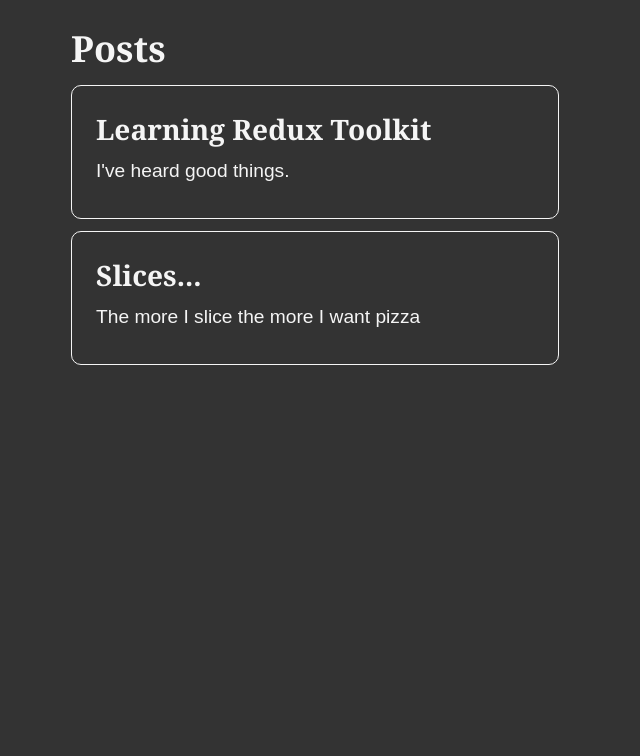
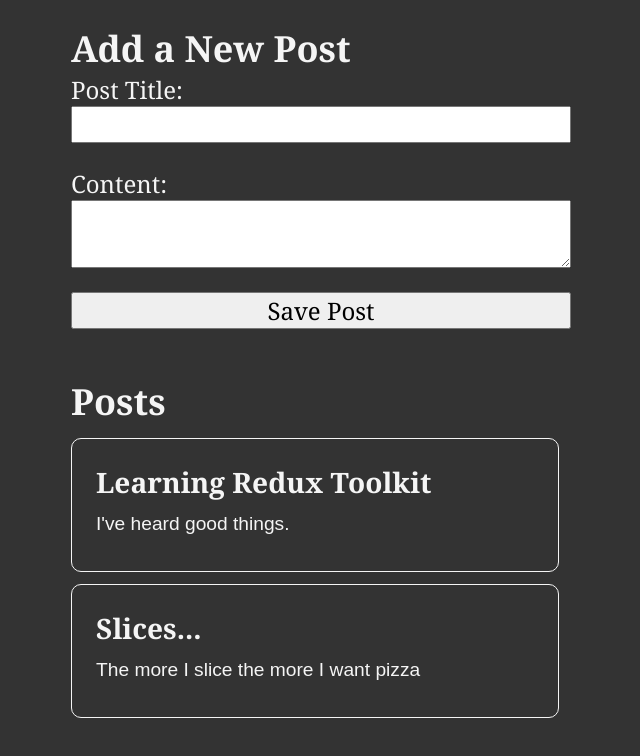
Before and after one commit to floydcoder/Redux-Create-Simple-Post, a React (Create React App) app: page / in a window 1280 px wide. Shown: the top 756 px of the page, without its empty margins (319-959 px from the left). Built offline with nearby package versions, Linux system fonts and the light colour scheme.

Commit message:
add a new post

```diff
--- a/src/App.js
+++ b/src/App.js
@@ -1,7 +1,10 @@
 import PostList from './features/posts/PostList';
+import AddPostForm from './features/posts/AddPostForm';
+
 function App() {
   return (
     <main className='App'>
+      <AddPostForm />
       <PostList />
     </main>
   );
--- /dev/null
+++ b/src/features/posts/AddPostForm.js
@@ -0,0 +1,56 @@
+import { useState } from 'react';
+import { useDispatch } from 'react-redux';
+import { nanoid } from '@reduxjs/toolkit';
+import { postAdded } from './postSlice';
+
+const AddPostForm = () => {
+  // for temporary states we can still use useState()
+  const [title, setTitle] = useState('');
+  const [content, setContent] = useState('');
+  const dispatch = useDispatch();
+
+  const onTitleChanged = (e) => setTitle(e.target.value);
+  const onContentChanged = (e) => setContent(e.target.value);
+
+  const onSavePostClicked = () => {
+    if (title && content) {
+      dispatch(
+        postAdded({
+          id: nanoid(),
+          title,
+          content,
+        })
+      );
+      setTitle('');
+      setContent('');
+    }
+  };
+
+  return (
+    <section>
+      <h2>Add a New Post</h2>
+      <form>
+        <label htmlFor='postTitle'>Post Title:</label>
+        <input
+          type='text'
+          id='postTitle'
+          name='postTitle'
+          value={title}
+          onChange={onTitleChanged}
+        />
+        <label htmlFor='postContent'>Content:</label>
+        <textarea
+          id='postContent'
+          name='postContent'
+          value={content}
+          onChange={onContentChanged}
+        />
+        <button type='button' onClick={onSavePostClicked}>
+          Save Post
+        </button>
+      </form>
+    </section>
+  );
+};
+
+export default AddPostForm;
--- a/src/features/posts/postSlice.js
+++ b/src/features/posts/postSlice.js
@@ -22,9 +22,15 @@
 const postSlice = createSlice({
   name: 'posts',
   initialState,
-  reducers: {},
+  reducers: {
+    // a reducer for adding a new post.
+    postAdded(state, action) {
+      state.push(action.payload);
+    },
+  },
 });
 
+// Exports
 export const selectAllPosts = (state) => state.posts;
-
+export const { postAdded } = postSlice.actions;
 export default postSlice.reducer;
```
